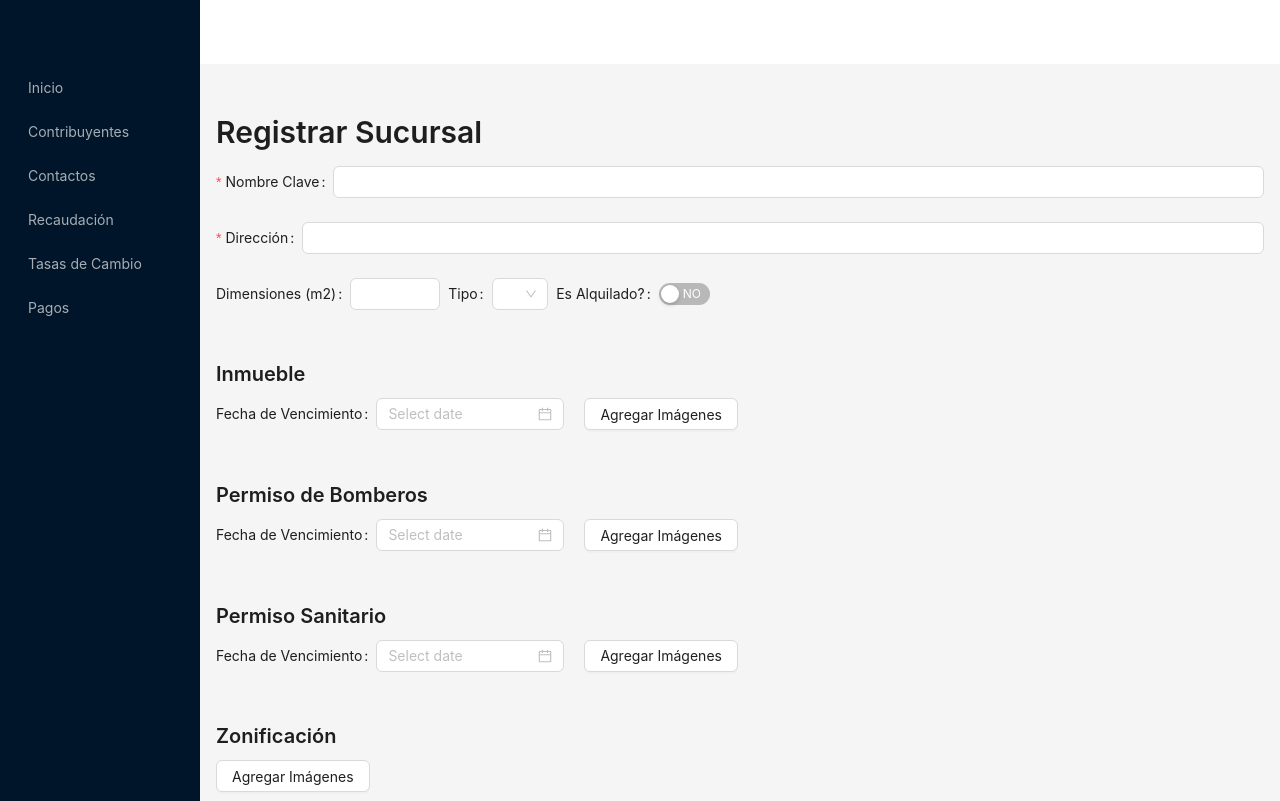
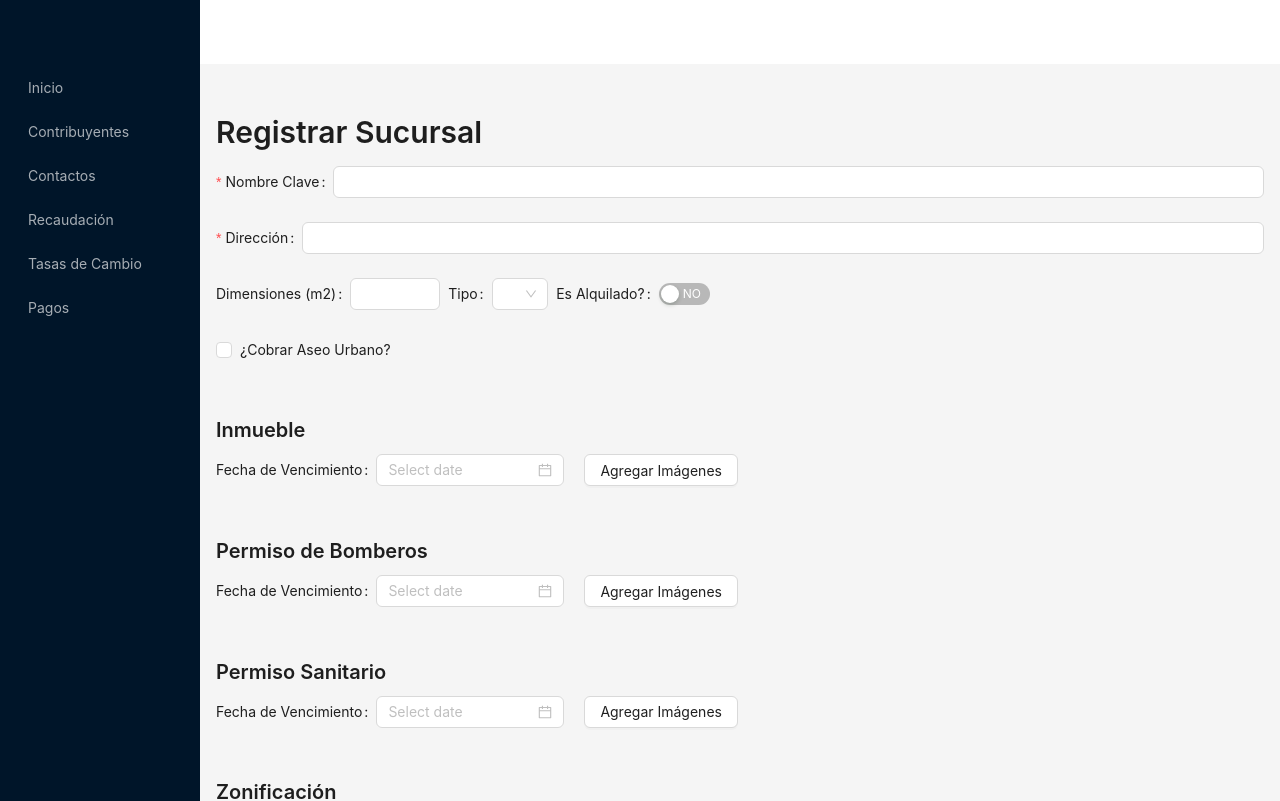
Before and after one commit to Douglas571/sedemat_system, a React (Vite) app in the folder frontend/: page /businesses/1/branch-offices/new in a window 1280 px wide. Shown: the top 801 px of the page. Built offline with nearby package versions, Linux system fonts and the light colour scheme.

Commit message:
Feature:Added charge waste collection checkbox

```diff
--- a/frontend/src/pages/BranchOfficeEdit.tsx
+++ b/frontend/src/pages/BranchOfficeEdit.tsx
@@ -1,6 +1,6 @@
 // crate the branch office form
 
-import { Button, DatePicker, Divider, Flex, Form, Input, InputNumber, Select, Switch, Typography, Upload } from "antd"
+import { Button, DatePicker, Divider, Flex, Form, Input, InputNumber, Select, Switch, Typography, Upload, Checkbox } from "antd"
 import { useEffect, useState } from "react"
 
 import { ZONES } from "./BusinessShared"
@@ -64,10 +64,12 @@ export default function BranchOfficeForm(): JSX.Element {
 
             const newOffice: BranchOffice= {
                 businessId: Number(businessId),
+                nickname: values.nickname,
                 address: values.address,
                 type: values.type,
                 dimensions: values.dimensions,
-                isRented: values.isRented
+                isRented: values.isRented,
+                shouldChargeWasteCollectionTax: values.shouldChargeWasteCollectionTax
             }
 
             let newOfficeData
@@ -179,7 +181,8 @@ export default function BranchOfficeForm(): JSX.Element {
             address: officeData.address,
             type: officeData.type,
             dimensions: officeData.dimensions,
-            isRented: officeData.isRented
+            isRented: officeData.isRented,
+            shouldChargeWasteCollectionTax: officeData.shouldChargeWasteCollectionTax
         })
     }
 
@@ -266,6 +269,13 @@ export default function BranchOfficeForm(): JSX.Element {
                         unCheckedChildren="NO"/>
                 </Form.Item>
             </Flex>
+
+            <Form.Item
+                name="shouldChargeWasteCollectionTax"
+                valuePropName="checked"
+            >
+                <Checkbox>¿Cobrar Aseo Urbano?</Checkbox>
+            </Form.Item>
 
             {/* Origin */}
             <OriginUploadControls isRented={isRented} />
--- a/frontend/src/pages/BusinessViewDetails.tsx
+++ b/frontend/src/pages/BusinessViewDetails.tsx
@@ -481,6 +481,20 @@ function BranchOfficesDisplay({branchOffices, onEdit, onDelete, onNew}): JSX.Ele
                                             : (
                                                 <>
                                                     Propio
+                                                </>
+                                            )
+                                    },
+                                    {
+                                        label: 'Cobrar Aseo Urbano',
+                                        children: office.shouldChargeWasteCollectionTax
+                                            ? (
+                                                <>
+                                                    SI
+                                                </>
+                                            )
+                                            : (
+                                                <>
+                                                    NO
                                                 </>
                                             )
                                     }
```
